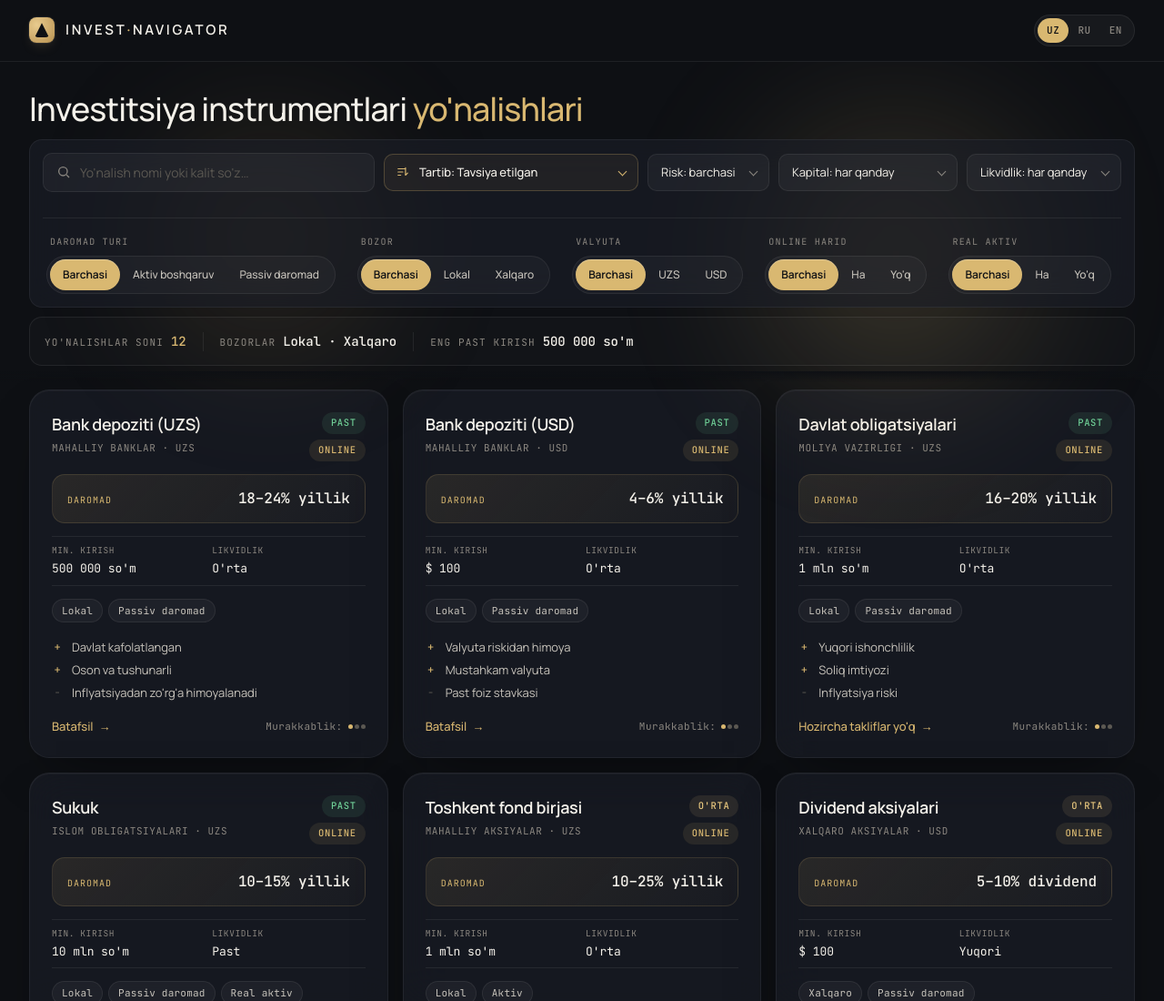
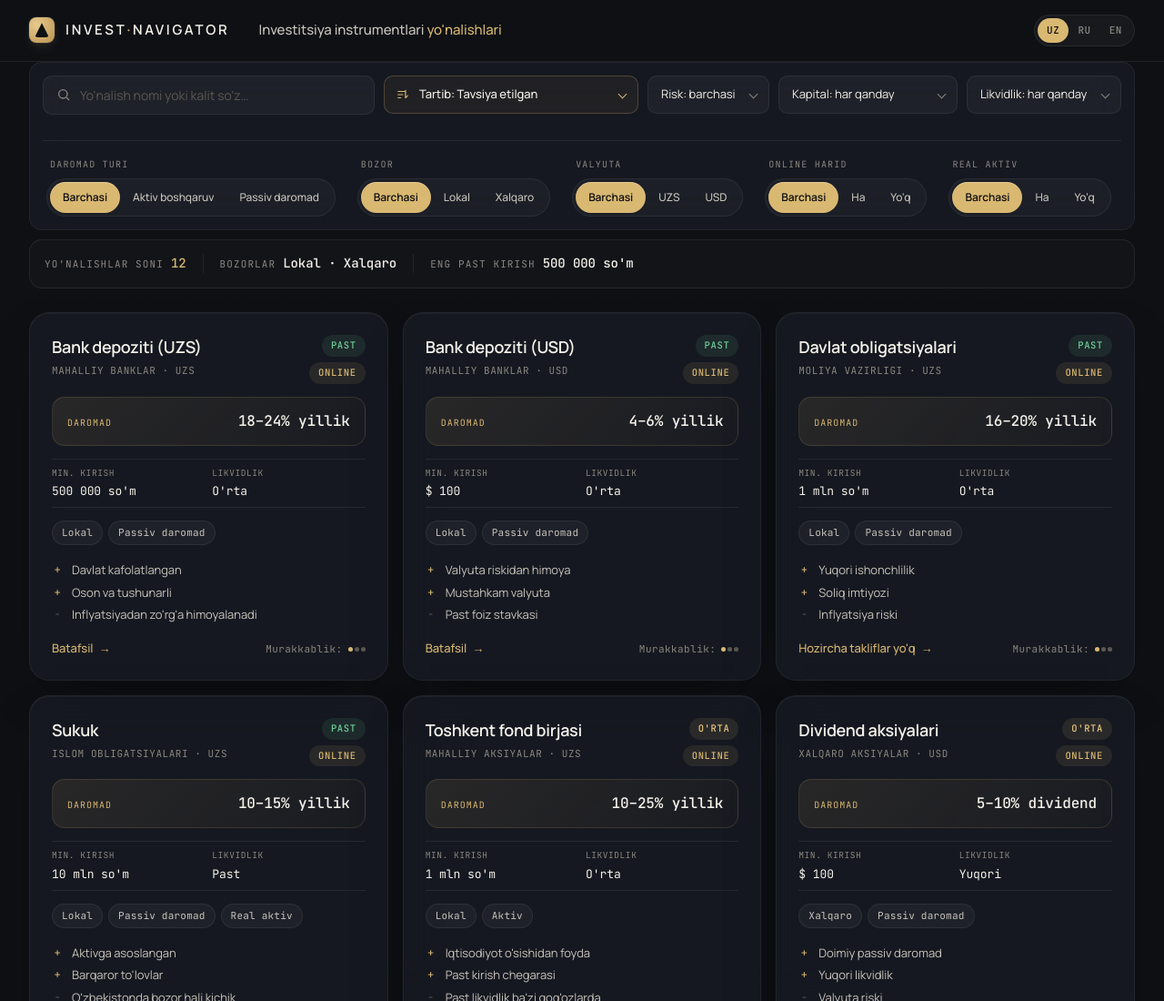
Before and after one commit to zokirovbobur/invest-navigator, a website: page index.html in a window 1280 px wide. Shown: the top 1100 px of the page at 91% size. Drawn offline with Linux system fonts and the light colour scheme.

Commit message:
Move home title to navbar, remove detail eyebrow
- Add nav-title element in topbar; shows home page title inline with brand
- Hide page-head section on home route (no wasted vertical space)
- Remove detail-eyebrow element and its JS logic from detail pages
- page-head now only visible on detail route (back button + page title)

Co-Authored-By: Claude Sonnet 4.6 <noreply@anthropic.com>

```diff
--- a/app.js
+++ b/app.js
@@ -673,24 +673,21 @@ function applyI18nTextOnly() {
     b.setAttribute("aria-pressed", b.dataset.lang === state.lang ? "true" : "false")
   );
 
-  // page title + detail eyebrow
+  // page title + nav title
   const titleEl = $("#page-title");
-  const eyebrowEl = $("#detail-eyebrow");
+  const navTitleEl = $("#nav-title");
+  const pageHeadSection = $("#page-head-section");
   const backEl = $("#back-link");
   if (state.route === "home") {
-    titleEl.innerHTML = t("head.title");
-    eyebrowEl.hidden = true;
+    navTitleEl.innerHTML = t("head.title");
+    navTitleEl.hidden = false;
+    pageHeadSection.hidden = true;
     backEl.hidden = true;
   } else {
     const inst = INSTRUMENTS.find((i) => i.id === state.detailId);
-    const offers = (typeof OFFERS !== "undefined") ? OFFERS[state.detailId] : null;
+    navTitleEl.hidden = true;
+    pageHeadSection.hidden = false;
     titleEl.textContent = inst ? inst.name[state.lang] : state.detailId;
-    eyebrowEl.hidden = false;
-    eyebrowEl.innerHTML = "";
-    eyebrowEl.appendChild(el("span", { class: "dot" }));
-    eyebrowEl.appendChild(document.createTextNode(
-      (inst ? inst.sub[state.lang] : "") + ((offers && offers.items) ? "  ·  " + offers.items.length + " " + t("detail.offers") : "")
-    ));
     backEl.hidden = false;
     backEl.textContent = t("back");
   }
--- a/index.html
+++ b/index.html
@@ -170,6 +170,19 @@ h3 { font-size: clamp(18px, 1.8vw, 22px); }
   align-items: center;
   flex-wrap: wrap;
 }
+
+.nav-title {
+  flex: 1;
+  font-size: 15px;
+  font-weight: 500;
+  color: var(--fg-1);
+  padding: 0 16px;
+  white-space: nowrap;
+  overflow: hidden;
+  text-overflow: ellipsis;
+}
+.nav-title em { font-style: normal; color: var(--accent); }
+.nav-title[hidden] { display: none !important; }
 
 .back-link {
   display: none;
@@ -765,6 +778,7 @@ h3 { font-size: clamp(18px, 1.8vw, 22px); }
       <div class="mark"></div>
       <div class="wordmark">Invest<span>·</span>Navigator</div>
     </div>
+    <div class="nav-title" id="nav-title" hidden></div>
     <div class="topbar-right">
       <div class="lang-switch" id="lang-switch">
         <button data-lang="uz" aria-pressed="true">UZ</button>
@@ -774,11 +788,10 @@ h3 { font-size: clamp(18px, 1.8vw, 22px); }
     </div>
   </header>
 
-  <section class="page-head">
+  <section class="page-head" id="page-head-section" hidden>
     <div class="mesh" aria-hidden="true"></div>
     <div class="page-head-left">
       <button class="back-link" id="back-link" hidden></button>
-      <div class="eyebrow detail-eyebrow" id="detail-eyebrow" hidden></div>
       <h1 id="page-title"></h1>
     </div>
   </section>
```
